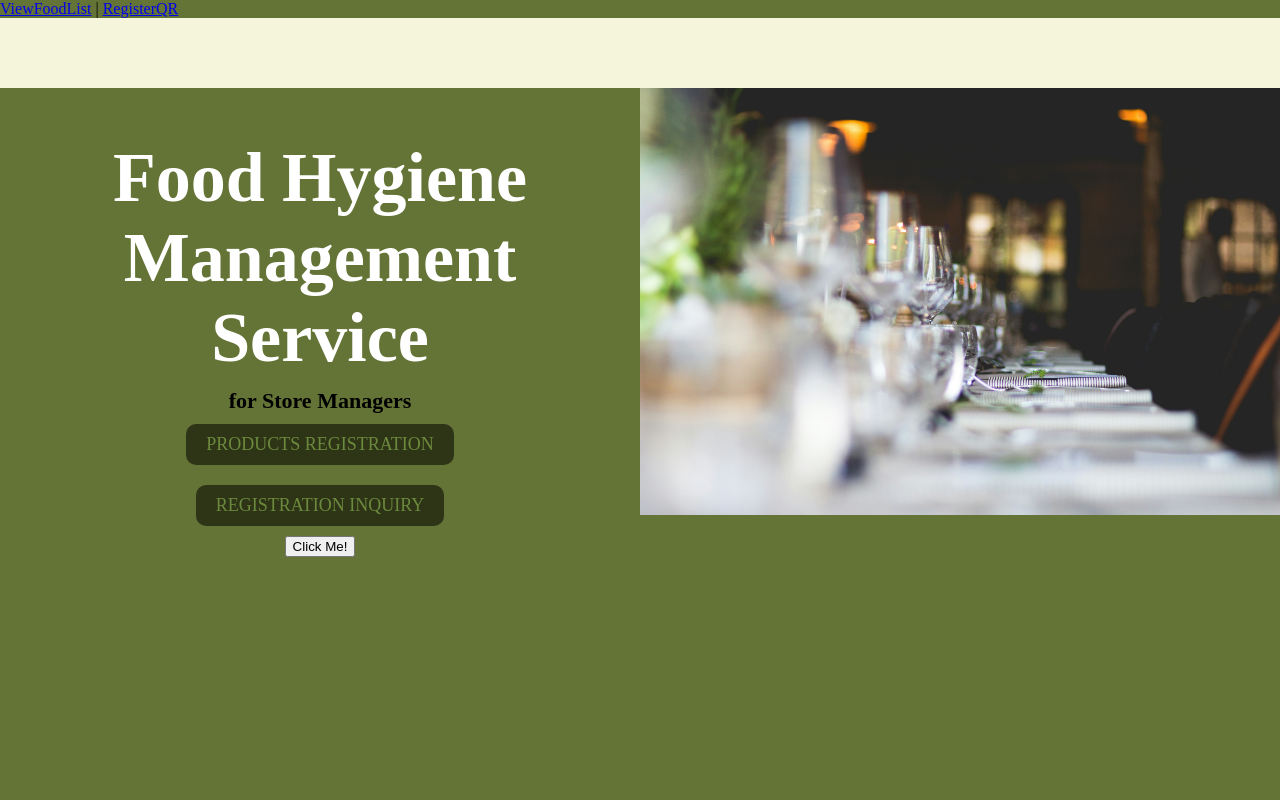
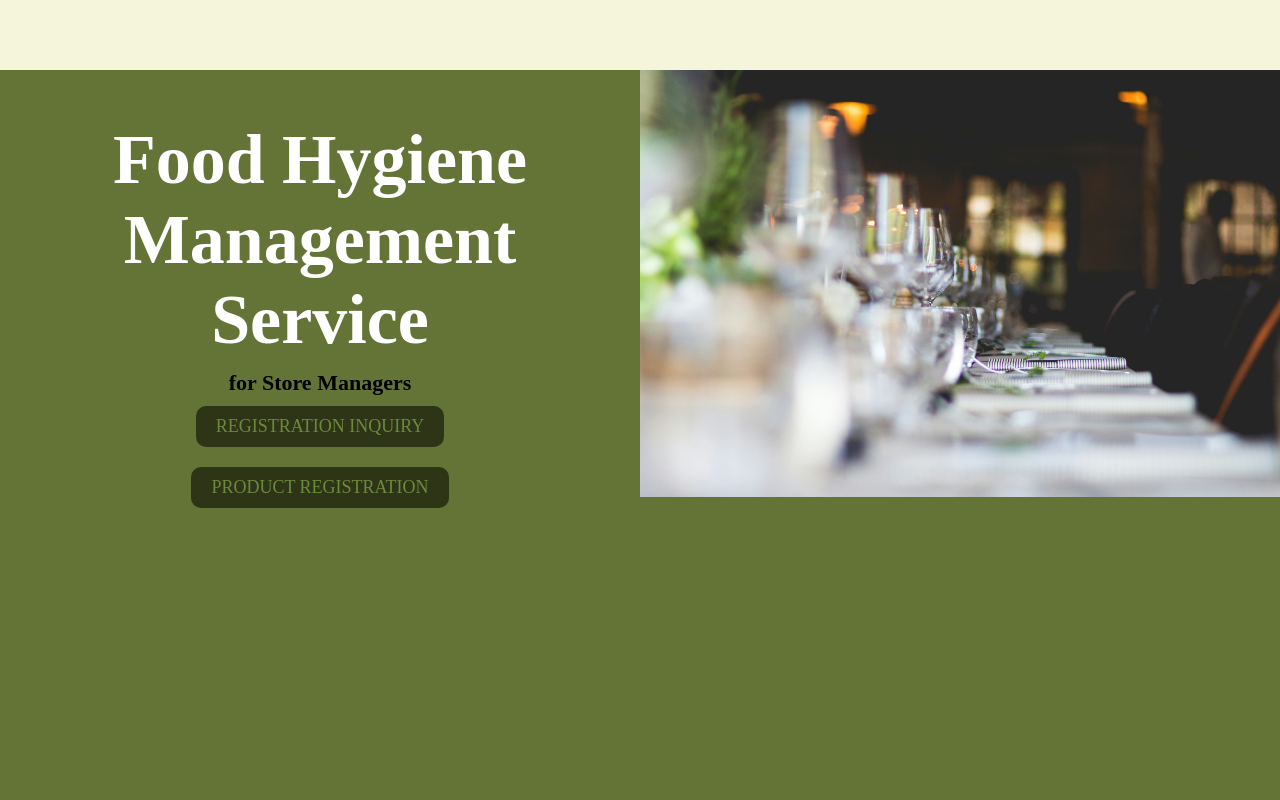
Before and after one commit to WIWLEE/TigerHackerton, a React (Create React App) app: page / in a window 1280 px wide. Shown: the top 800 px of the page. Built offline with nearby package versions, Linux system fonts and the light colour scheme; no server answers.

Commit message:
merge QR registration with button

```diff
--- a/src/App.js
+++ b/src/App.js
@@ -2,7 +2,6 @@ import React, { Component } from 'react'
 import { BrowserRouter as Router, Route, Link, Routes} from 'react-router-dom';
 import './App.css';
 import Home from './Home.js';
-import Todolist from './Todolist.js';
 import RegisterQR from './RegisterQR.js';
 import ViewFoodList from './ViewFoodList.js';
 import CameraPage from './CameraPage.js';
@@ -62,9 +61,6 @@ export default class App extends Component {
       <Router>
 
       <div>
-        <nav>
-          <Link to="ViewFoodList">ViewFoodList</Link> | <Link to="RegisterQR">RegisterQR</Link>
-        </nav>
       <Routes>
         <Route path="/" element={<Home />} />
         <Route path="/ViewFoodList"  element={<ViewFoodList />} />
--- a/src/Home.js
+++ b/src/Home.js
@@ -1,5 +1,8 @@
 
 import React, { useState } from 'react';
+import { BrowserRouter as Router, Route, Link, Routes} from 'react-router-dom';
+import RegisterQR from './RegisterQR.js';
+import ViewFoodList from './ViewFoodList.js';
 import './Home.css';
 import Todolist from './Todolist.js';
 
@@ -75,9 +78,8 @@ const Home = () => {
             <div class = "div2">
                 <h2>Food Hygiene<br /> Management Service</h2>
                 <h3>for Store Managers</h3>
-                <a href="#" class="button">PRODUCTS REGISTRATION</a><br />
-                <a href="#" class="button">REGISTRATION INQUIRY</a><br />
-                <button onClick={scrollCallBack}>Click Me!</button>
+                <Link to="ViewFoodList" class="button">REGISTRATION INQUIRY</Link><br />
+                <Link to="RegisterQR" class="button">PRODUCT REGISTRATION</Link><br />
             </div>
             <div>
                 <img src="main.jpeg" alt="Food Hygiene Background"/>
```
